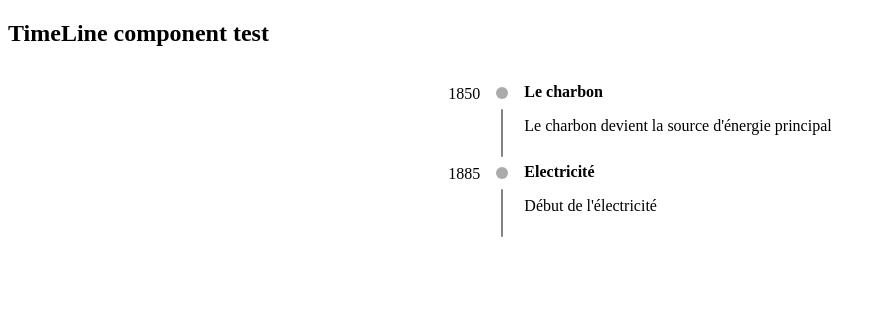
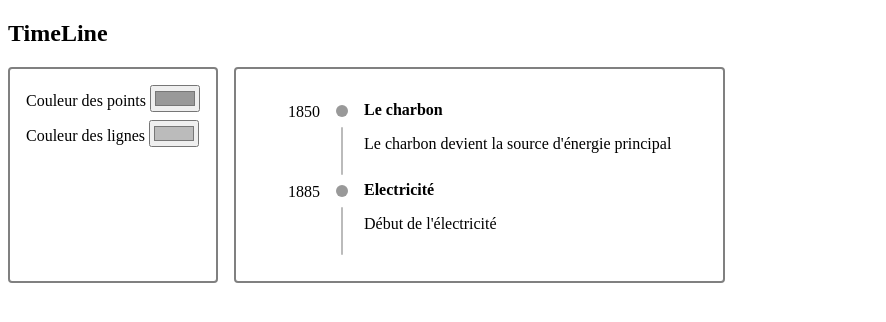
Before and after one commit to peufo/timeline, a SvelteKit app: page / in a window 1280 px wide. Shown: the top 322 px of the page, without its empty margins (0-886 px from the left). Built offline with nearby package versions, Linux system fonts and the light colour scheme.

Commit message:
color selector

```diff
--- a/src/lib/TimeLine.svelte
+++ b/src/lib/TimeLine.svelte
@@ -13,6 +13,8 @@
   let klass = ''
   export { klass as class }
   export let style = ''
+  export let colorPoint = 'rgb(131, 131, 131)'
+  export let colorLine = 'rgb(171, 171, 171)'
 
   const intl = new Intl.DateTimeFormat(undefined, {
     weekday: 'short',
@@ -24,9 +26,17 @@
   })
 </script>
 
-<div class="timeline {klass}" class:hasNext {style}>
+<div
+  class="timeline {klass}"
+  class:hasNext
+  style="
+    --color-point: {colorPoint};
+    --color-line: {colorLine};
+    {style}
+  "
+>
   {#each events as { title, detail, time }, index}
-    <div class="time">
+    <div class="time" contenteditable={true}>
       {disableFormatTime ? time : intl.format(new Date(time))}
     </div>
     <div class="decorator">
@@ -34,8 +44,8 @@
       <div class="line" class:hide={!hasNext && index === events.length - 1} />
     </div>
     <div class="content">
-      <b>{title}</b>
-      <p>{detail}</p>
+      <b contenteditable={true}>{title}</b>
+      <p contenteditable={true}>{detail}</p>
     </div>
   {/each}
 </div>
@@ -70,7 +80,7 @@
       flex-shrink: 0;
       width: 12px;
       height: 12px;
-      background-color: rgb(171, 171, 171);
+      background-color: var(--color-point);
       border-radius: 50%;
       margin-top: 3px;
     }
@@ -78,7 +88,7 @@
     & > .line:not(.hide) {
       width: 2px;
       height: 100%;
-      background-color: rgb(131, 131, 131);
+      background-color: var(--color-line);
       border-radius: 1px;
     }
   }
--- a/src/routes/+page.svelte
+++ b/src/routes/+page.svelte
@@ -2,6 +2,8 @@
   import TimeLine from '$lib/TimeLine.svelte'
   import type { EventDescription } from '$lib/TimeLine.svelte'
 
+  let colorPoint = '#999999'
+  let colorLine = '#bbbbbb'
   const events: EventDescription[] = [
     {
       title: `Le charbon`,
@@ -16,15 +18,44 @@
   ]
 </script>
 
-<h2>TimeLine component test</h2>
+<h2>TimeLine</h2>
 
 <main>
-  <TimeLine {events} disableFormatTime hasNext />
+  <div class="control">
+    <label>
+      Couleur des points
+      <input type="color" bind:value={colorPoint} />
+    </label>
+    <label>
+      Couleur des lignes
+      <input type="color" bind:value={colorLine} />
+    </label>
+  </div>
+  <div class="timeline">
+    <TimeLine {events} disableFormatTime hasNext {colorPoint} {colorLine} />
+  </div>
 </main>
 
 <style>
   main {
+    display: flex;
+    gap: 1em;
+  }
+
+  main > div {
+    border: 2px solid grey;
+    border-radius: 4px;
+    padding: 1em;
+  }
+
+  .timeline {
     display: grid;
     place-content: center;
   }
+
+  .control {
+    display: flex;
+    flex-direction: column;
+    gap: 0.5em;
+  }
 </style>
```
